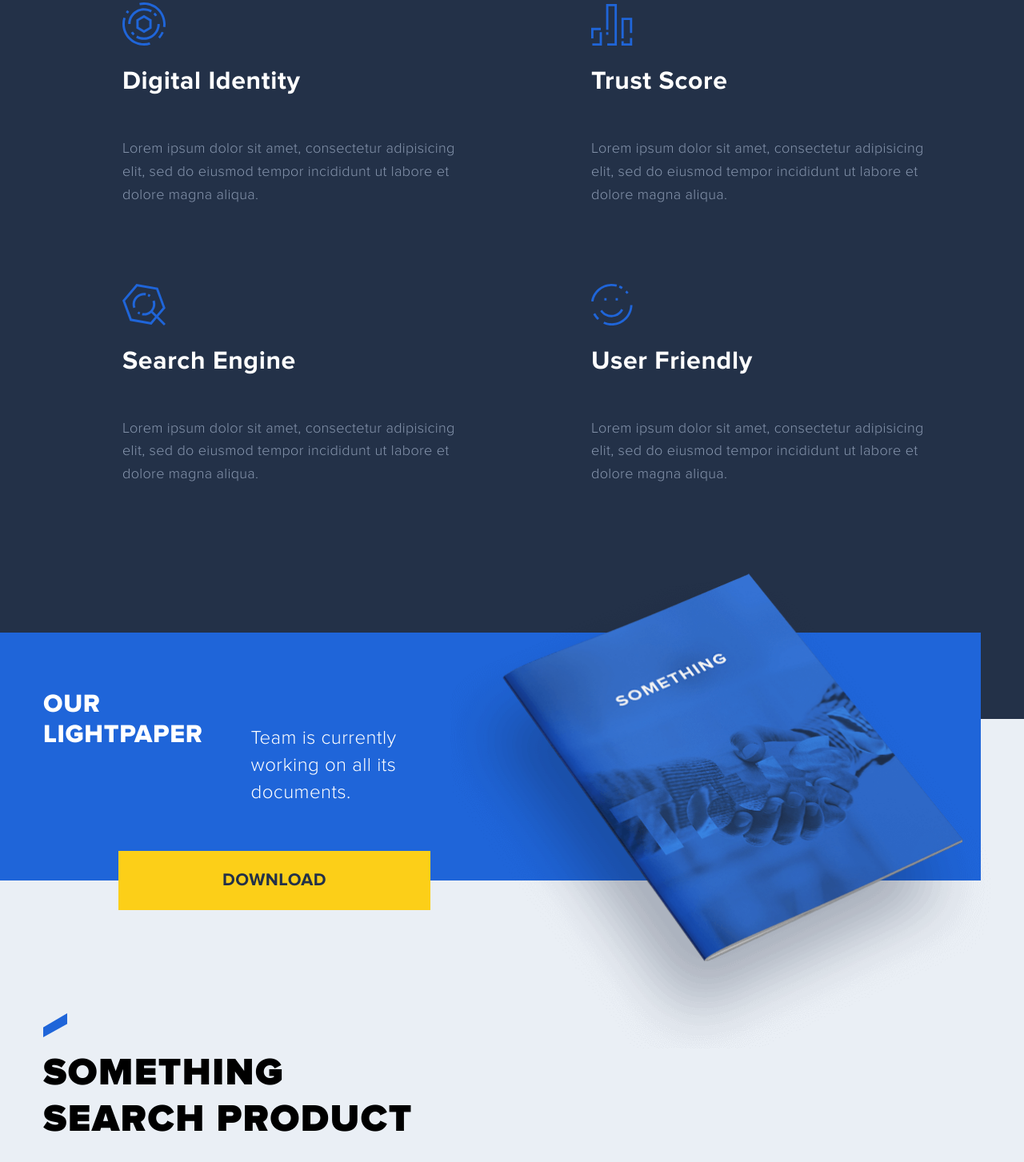
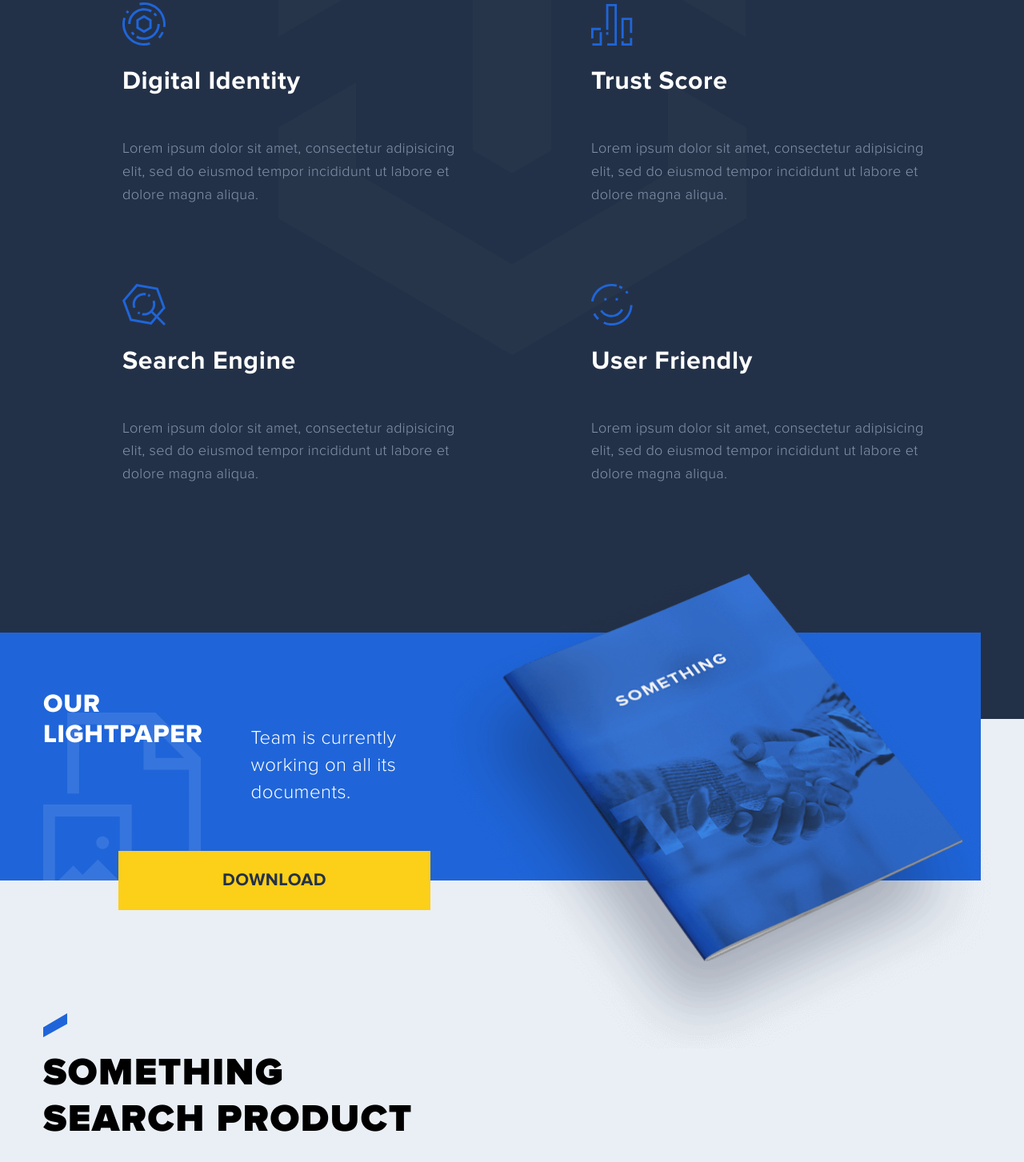
Before and after one commit to zhovtya-v/testLabTob, a plain HTML site: page index.html in a window 1280 px wide. Shown: the part 415-1868 px from the top of the page at 80% size. Drawn offline with nearby package versions, Linux system fonts and the light colour scheme; files that its build step writes are made by us from their sources; the site is published under a folder, as on GitHub Pages, so addresses that start at the root find nothing.

Commit message:
remove slash in css

```diff
--- a/style.scss
+++ b/style.scss
@@ -127,7 +127,7 @@ COMMON STYLE END
     &__section {
 		padding: 90px 0 31px;
 
-		background-image: url("/assets/images/servise-bg.png");
+		background-image: url("assets/images/servise-bg.png");
 		background-repeat: no-repeat;
 		background-position: center top 23%;
 
@@ -239,7 +239,7 @@ COMMON STYLE END
 			left: 0;
 			width: 197px;
 			height: 210px;
-			background-image: url("/assets/images/papir-image.svg");
+			background-image: url("assets/images/papir-image.svg");
 			background-position: left top;
 			background-repeat: no-repeat;
 			background-size: cover;
```
